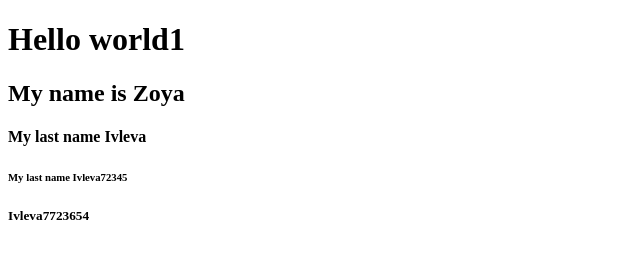
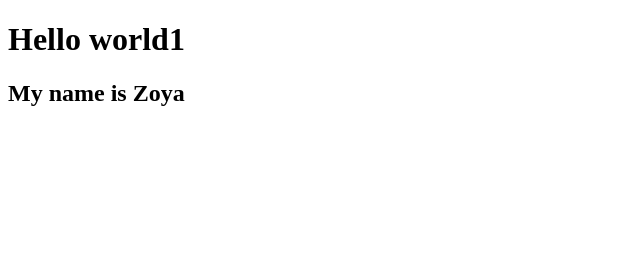
Before and after one commit to batusheva777/git-test-7, a plain HTML site: page index.html in a window 1280 px wide. Shown: the whole page, without its empty margins (0-640 px from the left). Drawn offline with Linux system fonts and the light colour scheme.

```diff
--- a/index.html
+++ b/index.html
@@ -8,13 +8,6 @@
 <body>
     <h1>Hello world1</h1>
     <h2>My name is Zoya</h2>
-    <h3></h3>
-    <h4>My last name Ivleva</h4>
-    <h5></h5>
-    <h6>My last name Ivleva72345</h6>
-    <h5>Ivleva7723654</h5>
-
-
 
 </body>
 </html>
```
